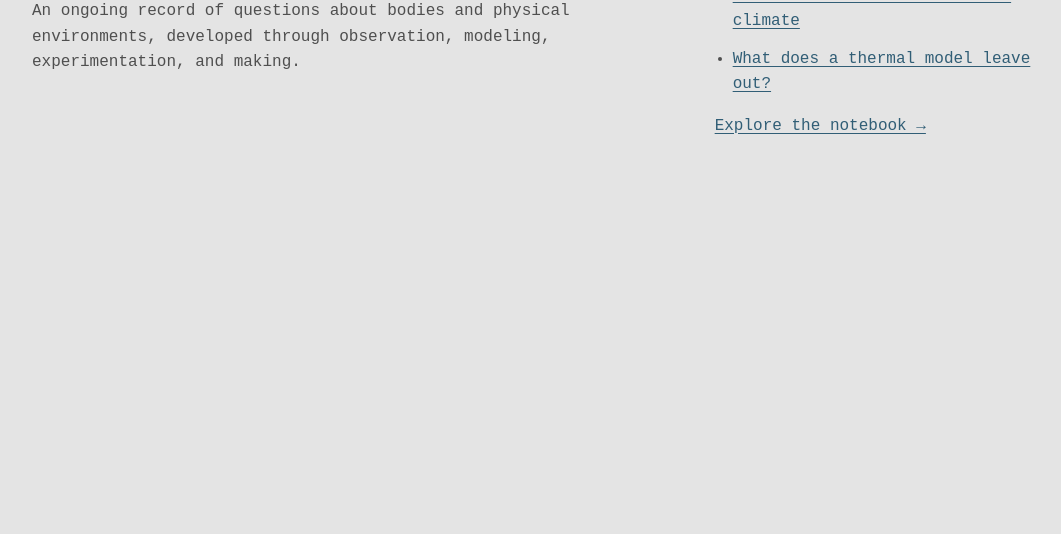
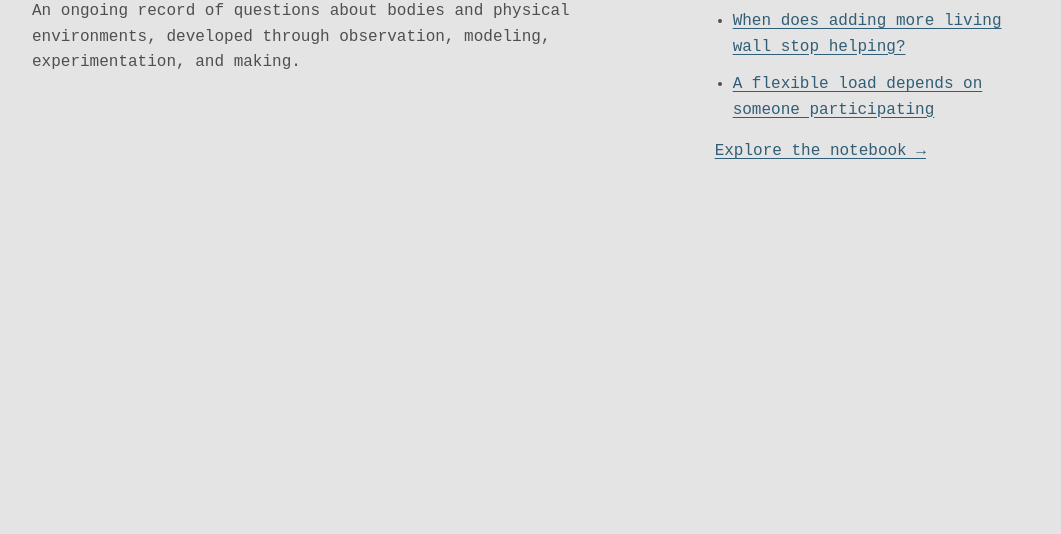
Before and after one commit to ru-jia/digital-field-notebook, a plain HTML site: page index.html in a window 1280 px wide. Shown: the part 266-800 px from the top of the page, without its empty margins (38-1099 px from the left). Drawn offline with nearby package versions, Linux system fonts and the light colour scheme.

Commit message:
changed the selected notes on index.html

```diff
--- a/index.html
+++ b/index.html
@@ -42,7 +42,7 @@
                 <section class="col-md-4">
 
                     <h3>Selected entries</h3>
-                    <ul class="recent-notes"><li><a href="notes.html#drawing-bodies-in-transit">Drawing bodies in transit</a></li><li><a href="notes.html#a-room-can-have-many-climates">A room can have more than one climate</a></li><li><a href="notes.html#what-a-thermal-model-leaves-out">What does a thermal model leave out?</a></li></ul><a class="all-notes" href="notes.html">Explore the notebook →</a>
+                    <ul class="recent-notes"><li><a href="notes.html#energy-aware-sensing">What can a sensor afford to measure?</a></li><li><a href="notes.html#living-wall-humidity-feedback">When does adding more living wall stop helping?</a></li><li><a href="notes.html#demand-response-participation">A flexible load depends on someone participating</a></li></ul><a class="all-notes" href="notes.html">Explore the notebook →</a>
                 </section>
 
             </div>
```
